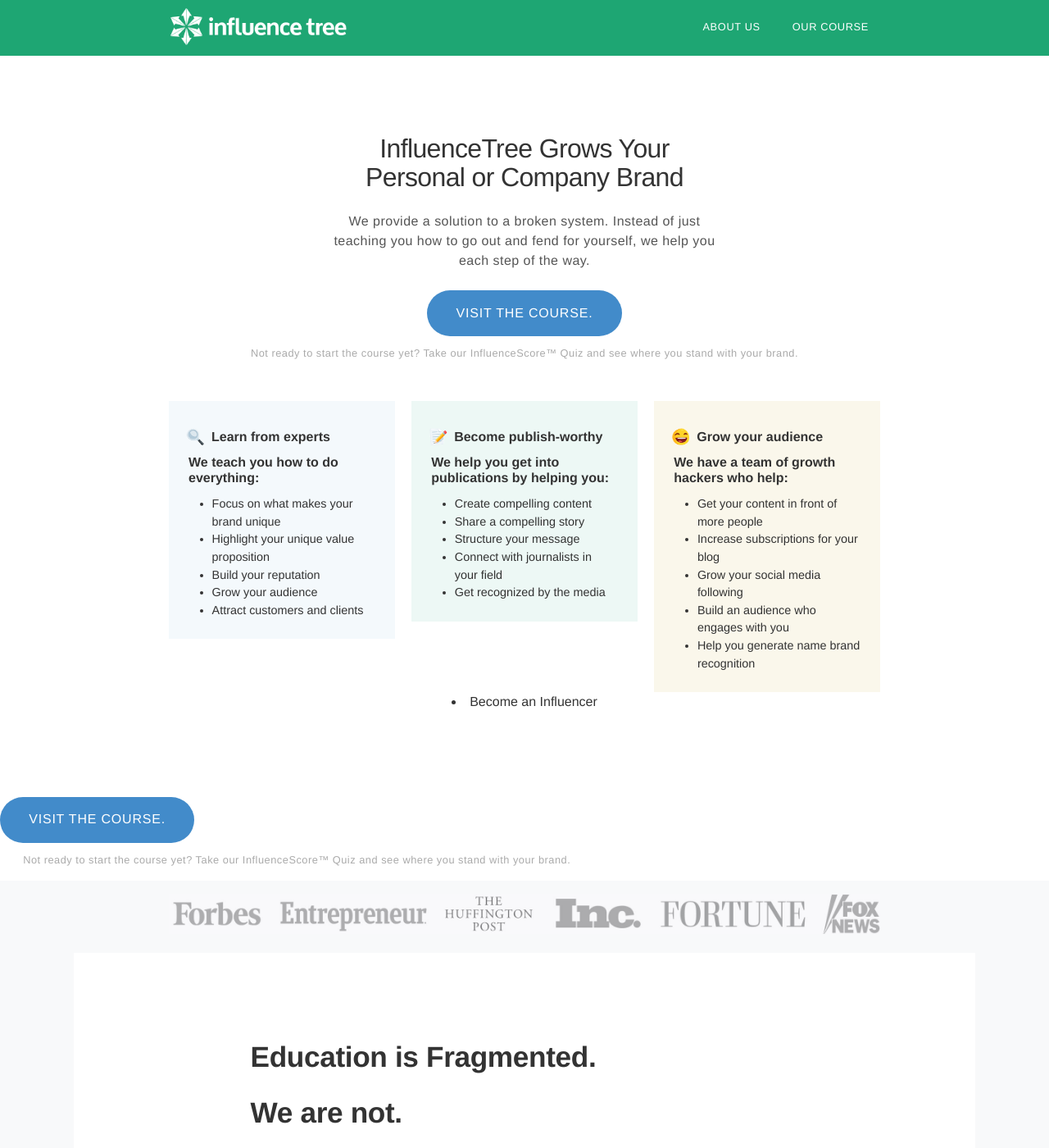
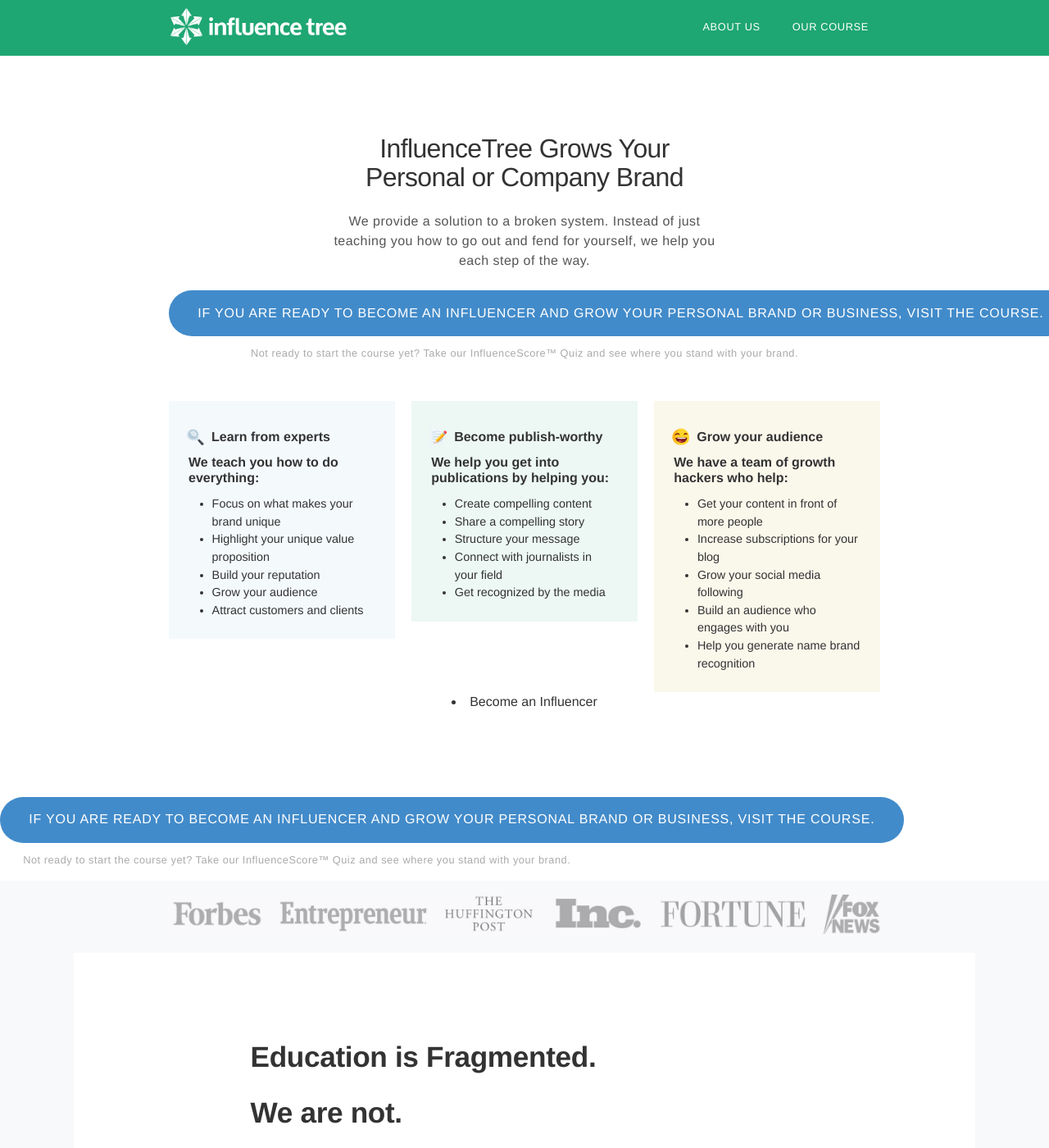
Before and after one commit to fairheadcreative/influencetree, a Jekyll site: the page built from course.html, in a window 1280 px wide and 1400 px high. Shown: the whole window at 82% size. Built offline with Jekyll 4.4.1, drawn with Linux system fonts in a browser that asks for light colours; Markdown is read by kramdown in place of the engine named in the settings; a script that is not in the unit is left out; some of the changed text lies outside the part shown.

Commit message:
Update course.html

```diff
--- a/course.html
+++ b/course.html
@@ -12,7 +12,7 @@
     <div class="hero__content_alt">
       <h1 class="hero__title">InfluenceTree Grows Your <span>Personal</span> or <span>Company Brand</span></h1>
       <p class="hero__lead">We provide a solution to a broken system. Instead of just teaching you how to go out and fend for yourself, we help you each step of the way.</p>
-      <a class="hero__cta button course-open" href="javascript:void(0);">Visit the course.</a>
+      <a class="hero__cta button course-open" href="javascript:void(0);">If you are ready to become an influencer and grow your personal brand or business, visit the course.</a>
       <a class="hero__cta alt" href="you.html">Not ready to start the course yet? Take our InfluenceScore™ Quiz and see where you stand with your brand. </a>
       <ul class="checklist">
         <li>
@@ -56,7 +56,7 @@
   </div>
 </section>
 
- <a class="hero__cta button course-open" href="javascript:void(0);">Visit the course.</a>
+ <a class="hero__cta button course-open" href="javascript:void(0);">If you are ready to become an influencer and grow your personal brand or business, visit the course.</a>
       <a class="hero__cta alt" href="you.html">Not ready to start the course yet? Take our InfluenceScore™ Quiz and see where you stand with your brand. </a>
 
 <section class="proof">
@@ -149,7 +149,7 @@
 <section class="closing group tight single">
   <div class="container">
     <h2 class="closing__title">Why try to figure it all out alone? We've laid out the exact path to building your personal branding success.</h2>
-    <a class="hero__cta button course-open" href="javascript:void(0);">Visit the course.</a>
+    <a class="hero__cta button course-open" href="javascript:void(0);">If you are ready to become an influencer and grow your personal brand or business, visit the course.</a>
     <a class="hero__cta alt" href="you.html">Not ready yet? Take this quiz to see where you stand with your brand &rarr;</a>
   </div>
 </section>
@@ -191,7 +191,7 @@
 <section class="closing group">
   <div class="container">
         <h2 class="closing__title">Why try to figure it all out alone? We've laid out the exact path to building your personal branding success.</h2>
-    <a class="hero__cta button course-open" href="javascript:void(0);">Visit the course.</a>
+    <a class="hero__cta button course-open" href="javascript:void(0);">If you are ready to become an influencer and grow your personal brand or business, visit the course.</a>
     <a class="hero__cta alt" href="you.html">Not ready yet? Take this quiz to see where you stand with your brand &rarr;</a>
   </div>
 </section>
```
